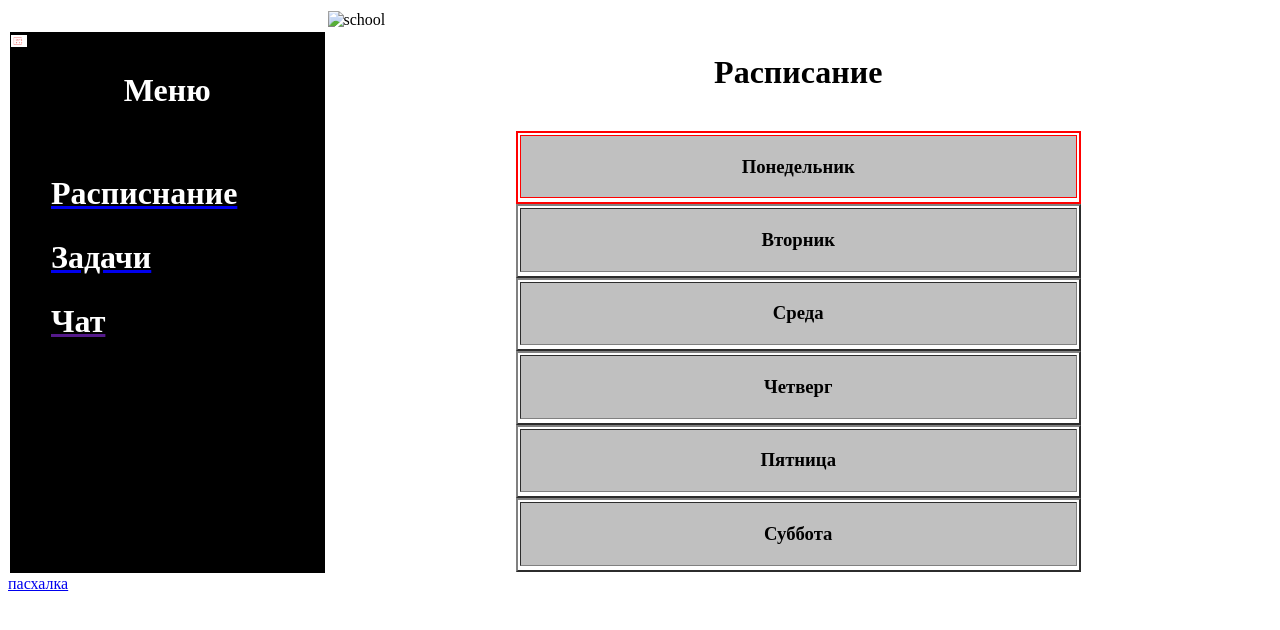
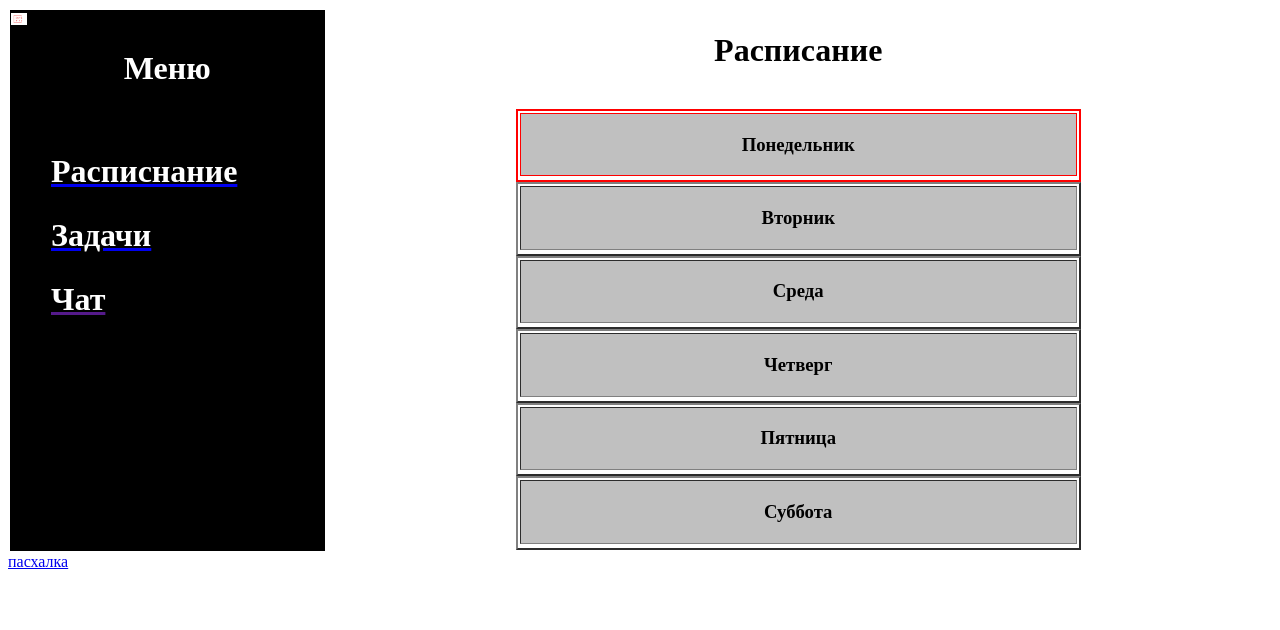
Before and after one commit to schubarkrsk/classmates_webapp, a Django app: page / in a window 1280 px wide. Shown: the top 630 px of the page. Run offline with Django 4.2, Linux system fonts and the light colour scheme; data that the repository does not hold is empty; some libraries are stand-ins or nearby versions.

Commit message:
update Frontend

```diff
--- a/src/templates/tasks_events/layout.html
+++ b/src/templates/tasks_events/layout.html
@@ -8,10 +8,6 @@
 </head>
 <body link="white" vlink="white" alink="white">
 <table border="0px">
-    <tr>
-        <td bgcolor="white" width=25%></td>
-        <td><img src="https://avatars.mds.yandex.net/get-altay/2887807/2a00000184ccfb49678324babdce998c20d7/XXXL" alt="school" height=25%></td>
-    </tr>
     <tr>
         <td bgcolor="black" width=25%>
             <img src="{% static 'static/img/logo.png' %}" alt="Лого" width="5%">
--- a/src/templates/timetable/layout.html
+++ b/src/templates/timetable/layout.html
@@ -11,10 +11,6 @@
 </head>
 <body>
 <table border="0px">
-    <tr>
-        <td bgcolor="white" width=25%></td>
-        <td><img src="https://avatars.mds.yandex.net/get-altay/2887807/2a00000184ccfb49678324babdce998c20d7/XXXL" alt="school" height=25%></td>
-    </tr>
     <tr>
         <td bgcolor="black" width=25%>
             <img src="{% static 'static/img/logo.png' %}" alt="Лого" width="5%">
```
